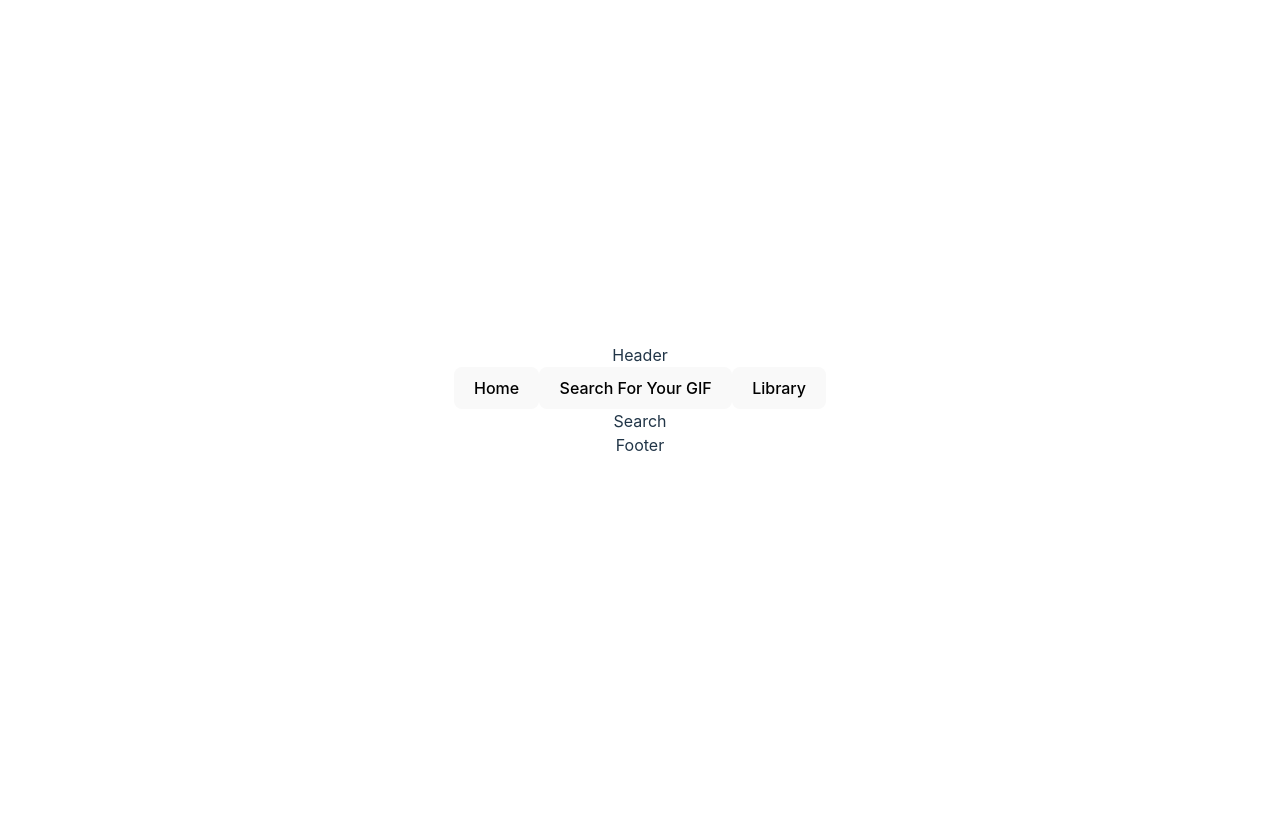
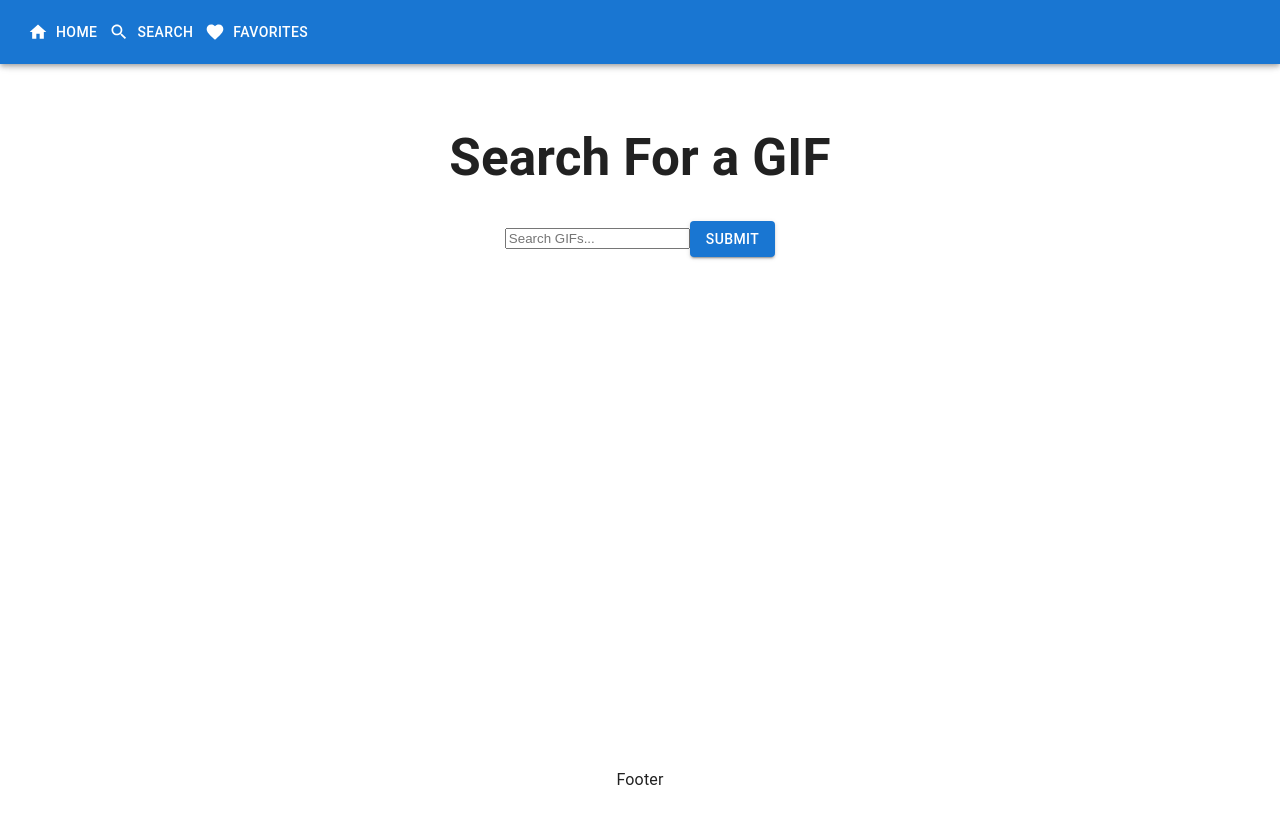
Before and after one commit to LukeZem/GIF_Library, a React (Vite) app: page /search in a window 1280 px wide. Shown: the top 824 px of the page. Before the commit the page ends 800 px from the top, so only its background shows below. Built offline with nearby package versions, Linux system fonts and the light colour scheme; no server answers.

Commit message:
started to add MUI styling, removed api key from src, successfully setup async function to get gifs

```diff
--- a/package.json
+++ b/package.json
@@ -13,6 +13,7 @@
     "@emotion/react": "^11.11.1",
     "@emotion/styled": "^11.11.0",
     "@fontsource/roboto": "^5.0.8",
+    "@giphy/js-fetch-api": "^5.1.0",
     "@mui/icons-material": "^5.14.11",
     "@mui/material": "^5.14.11",
     "axios": "^1.5.1",
--- a/src/App.css
+++ b/src/App.css
@@ -4,3 +4,17 @@
   padding: 2rem;
   text-align: center;
 }
+
+#main-container {
+  display: Grid;
+  grid-template-rows: 64px 1fr 64px;
+  min-height: 100vh;
+}
+
+#content-container {
+  margin-top: 64px;
+}
+
+#footer {
+  grid-row: 3/4;
+}
--- a/src/App.jsx
+++ b/src/App.jsx
@@ -1,30 +1,65 @@
-import { useState } from 'react'
-import './App.css'
-import { Route, Routes } from 'react-router-dom'
-import Home from './pages/Home'
-import Search from './pages/Search'
-import Favorites from './pages/Favorites'
-import Navbar from './components/Navbar'
-import Footer from './components/Footer'
-import Header from './components/Header'
+import React, { useContext, useState } from 'react';
+import { Route, Routes } from 'react-router-dom';
+import CssBaseline from '@mui/material/CssBaseline';
+import Container from '@mui/material/Container';
+import AppBar from '@mui/material/AppBar';
+import Toolbar from '@mui/material/Toolbar';
+import { Link as RouterLink } from 'react-router-dom';
+import Button from '@mui/material/Button';
+import HomeIcon from '@mui/icons-material/Home';
+import SearchIcon from '@mui/icons-material/Search';
+import FavoriteIcon from '@mui/icons-material/Favorite';
+import Footer from './components/Footer';
+import Home from './pages/Home';
+import Search from './pages/Search';
+import Favorites from './pages/Favorites';
+import "./App.css"
+import { gifsContext } from './contexts/GIFsContext';
+
+
 
 function App() {
 
+  const { query, setQuery, gifs, setGifs } = useContext(gifsContext)
+
 
   return (
-    <div>
-      <div id="header">
-        <Header />
-      </div>
-      <Navbar />
+    <>
+      <CssBaseline />
+
+      <div id="main-container">
+
+        <AppBar position="fixed">
+          <Toolbar>
+            <Button color="inherit" component={RouterLink} to="/" startIcon={<HomeIcon />}>
+              Home
+            </Button>
+            <Button color="inherit" component={RouterLink} to="/search" startIcon={<SearchIcon />}>
+              Search
+            </Button>
+            <Button color="inherit" component={RouterLink} to="/favorites" startIcon={<FavoriteIcon />}>
+              Favorites
+            </Button>
+          </Toolbar>
+        </AppBar>
+
+        <div id="content-container">
+          <Container>
             <Routes>
               <Route path="/" element={<Home />} />
               <Route path="/search" element={<Search />} />
               <Route path="/favorites" element={<Favorites />} />
             </Routes>
+          </Container>
+        </div>
+
+        <div id="footer">
           <Footer />
         </div>
-  )
+
+      </div>
+    </>
+  );
 }
 
-export default App
+export default App;
--- a/src/components/Header/index.jsx
+++ /dev/null
@@ -1,9 +0,0 @@
-import React from 'react'
-
-const Header = () => {
-  return (
-    <div>Header</div>
-  )
-}
-
-export default Header
--- a/src/components/Navbar/index.jsx
+++ /dev/null
@@ -1,20 +0,0 @@
-import React from 'react'
-import { Link } from 'react-router-dom'
-
-const Navbar = () => {
-  return (
-    <div>
-        <Link to={"/"}>
-            <button>Home</button>
-        </Link>
-        <Link to={"/search"}>
-            <button>Search For Your GIF</button>
-        </Link>
-        <Link to={"/favorites"}>
-            <button>Library</button>
-        </Link>
-    </div>
-  )
-}
-
-export default Navbar
--- a/src/components/SearchBar/index.jsx
+++ b/src/components/SearchBar/index.jsx
@@ -1,18 +1,57 @@
-import React, { useContext } from 'react'
-import Navbar from '../Navbar'
-import { gifsContext } from '../../contexts/GIFsContext'
+import React, { useContext, useEffect, useState } from 'react';
+import { gifsContext } from '../../contexts/GIFsContext';
+import axios from 'axios';
+import Button from '@mui/material/Button';
+import { primaryContext } from '../../contexts/primaryContext';
+
+// import { GiphyFetch } from "@giphy/js-fetch-api"
+
+const apiKey = import.meta.env.VITE_GIPHY_KEY;
+// const giphy = new GiphyFetch(apiKey)
 
 
 const SearchBar = () => {
+  const { query, setQuery, gifs, setGifs } = useContext(gifsContext);
+  const { input, setInput, err, setErr } = useContext(primaryContext);
 
-  const { query, setQuery, setGifs } = useContext(gifsContext)
+  const handleSubmit = () => {
+    if (input.length === 0) {
+      //set error state to true
+      setErr(true)
+      return
+    }
+    console.log(input)
 
+    const searchGIFs = async () => {
+      try {
+        const response = await axios.get(
+          `https://api.giphy.com/v1/gifs/search?api_key=${apiKey}&q=${input}&limit=10&offset=0&rating=r&lang=en`
+        );
+        console.log(response);
+        setGifs(response.data.data);
+      } catch (error) {
+        console.error("Error fetching data: ", error);
+      }
+    };
+    searchGIFs();
+
+
+  }
   return (
     <div>
       <h1>Search For a GIF</h1>
-      <input type="text" placeholder='search gifs...' />
+      <input
+        type="text"
+        placeholder="Search GIFs..."
+        value={input}
+        onChange={(e) => setInput(e.target.value)}
+      />
+      <Button variant="contained"
+        onClick={() => handleSubmit()} >
+        Submit
+      </Button>
     </div>
-  )
-}
+  );
+};
 
-export default SearchBar
+export default SearchBar;
--- a/src/contexts/primaryContext.jsx
+++ b/src/contexts/primaryContext.jsx
@@ -5,11 +5,17 @@ export const primaryContext = createContext();
 export const PrimaryProvider = (props) => {
     //main global state here
     const [userName, setUserName] = useState("")
+    const [input, setInput] = useState("")
+    const [err, setErr] = useState(false);
 
     return (<primaryContext.Provider value={
         {
             userName,
-            setUserName
+            setUserName,
+            input,
+            setInput,
+            err,
+            setErr
             //more broad context here
         }
     }>
--- a/src/pages/Search/index.jsx
+++ b/src/pages/Search/index.jsx
@@ -1,8 +1,11 @@
 import React from 'react'
+import SearchBar from '../../components/searchBar'
 
 const Search = () => {
   return (
-    <div>Search</div>
+    <div>
+      <SearchBar />
+    </div>
   )
 }
 
```
Also changed, not shown: 1 other file (tests, documents, lock files or other folders). Lines whose indentation alone changed are shown as unchanged.
